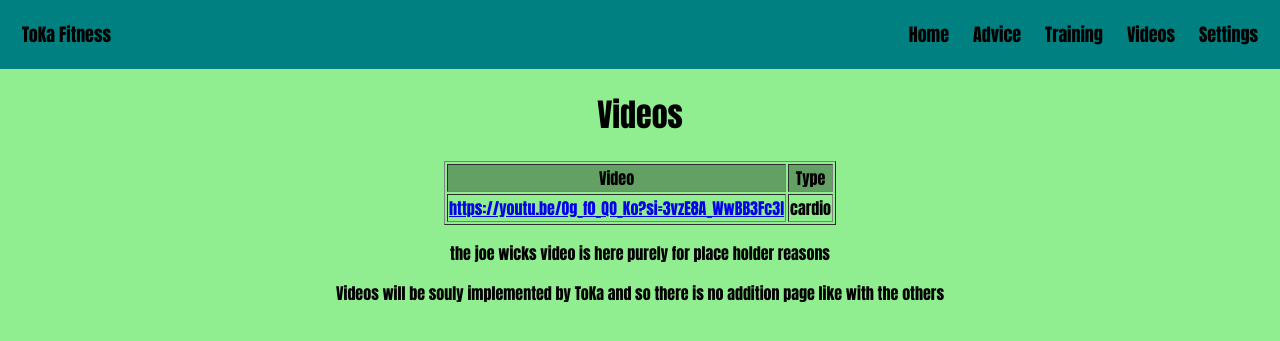
After one commit to marleywall9080/ToKa_fitness_app, a Flask app: page /videos in a window 1280 px wide. The commit adds this page. Shown: the top 341 px of the page. Run offline with Flask 3, Linux system fonts and the light colour scheme; a user stored in the database is signed in; data comes from the database, SQL or seed files in the repository; both versions use the stored data as it was after the commit.

Commit message:
added a videos page, wanted to imbed videos but they werent being shown, might try again if i have the time

```diff
--- a/app.py
+++ b/app.py
@@ -119,7 +119,7 @@ def create_advice():
 def training():
     conn = sqlite3.connect("advice.db")
     cursor = conn.cursor()
-    cursor.execute(f"SELECT * FROM training WHERE user=?",
+    cursor.execute("SELECT * FROM training WHERE user=?",
                    (current_user.username,))
     records = cursor.fetchall()
     return render_template("training.html", records=records)
@@ -144,6 +144,16 @@ def training_plan():
 def personal_trainer():
     return "pretend this is ToKa Fitness' site for booking personal trainers"
 
+@app.route("/videos")
+@login_required
+def videos():
+    conn = sqlite3.connect("advice.db")
+    cursor = conn.cursor()
+
+    cursor.execute("SELECT * FROM videos")
+    records = cursor.fetchall()
+    return render_template("videos.html", records=records)
+
 @app.route("/settings")
 @login_required
 def settings():
--- a/static/style.css
+++ b/static/style.css
@@ -1,4 +1,7 @@
-* {box-sizing: border-box}
+* {
+    box-sizing: border-box;
+    font-family:Impact, Haettenschweiler, 'Arial Narrow Bold', sans-serif
+}
 
 body{
     background-color: lightgreen;
--- a/templates/base.html
+++ b/templates/base.html
@@ -12,6 +12,7 @@
             <a href="/home">Home</a>
             <a href="/advice">Advice</a>
             <a href="/training">Training</a>
+            <a href="/videos">Videos</a>
             <a href="/settings">Settings</a>
         </div>
     </div>
--- /dev/null
+++ b/templates/videos.html
@@ -0,0 +1,21 @@
+{% extends "base.html" %}
+
+{% block content %}
+<h1>Videos</h1>
+<table border="1">
+    <tr>
+        <th>Video</th>
+        <th>Type</th>
+    </tr>
+    {% for record in records %}
+    <tr>
+        <td>
+            <a href="{{ record[1] }}">{{ record[1] }}</a>
+        </td>
+        <td>{{ record[2] }}</td>
+    </tr>
+    {% endfor %}
+</table>
+<p>the joe wicks video is here purely for place holder reasons</p>
+<p>Videos will be souly implemented by ToKa and so there is no addition page like with the others</p>
+{% endblock %}
```
Also changed, not shown: advice.db.
